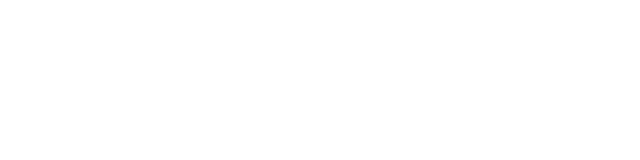
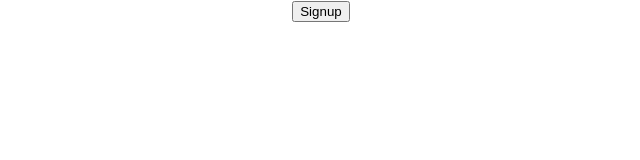
Before and after one commit to thrlstl/adnat-client, a React (Create React App) app: page / in a window 1280 px wide. Shown: the top 160 px of the page, without its empty margins (319-959 px from the left). Built offline with nearby package versions, Linux system fonts and the light colour scheme.

Commit message:
Login/Signup toggle added

```diff
--- a/src/App.js
+++ b/src/App.js
@@ -1,8 +1,25 @@
 import './App.css';
+import { useState } from 'react';
+import Login from './components/Login';
+import Signup from './components/Signup';
 
 function App() {
+
+  const [toggle, setToggle] = useState(true)
+
+  const renderLoginOrSignup = () => {
+    return toggle
+      ? <Login
+        toggle={toggle}
+        setToggle={setToggle} />
+      : <Signup
+        toggle={toggle}
+        setToggle={setToggle} />
+  }
+
   return (
     <div className="App">
+      {renderLoginOrSignup()}
     </div>
   );
 }
--- /dev/null
+++ b/src/components/Login.js
@@ -0,0 +1,10 @@
+function Login(props) {
+
+    const toggle = props.toggle
+
+    return (
+        <button onClick={() => props.setToggle(!toggle)}>Signup</button>
+    )
+}
+
+export default Login;
--- /dev/null
+++ b/src/components/Signup.js
@@ -0,0 +1,10 @@
+function Signup(props) {
+
+    const toggle = props.toggle
+
+    return (
+        <button onClick={() => props.setToggle(!toggle)}>Login</button>
+    )
+}
+
+export default Signup;
```
